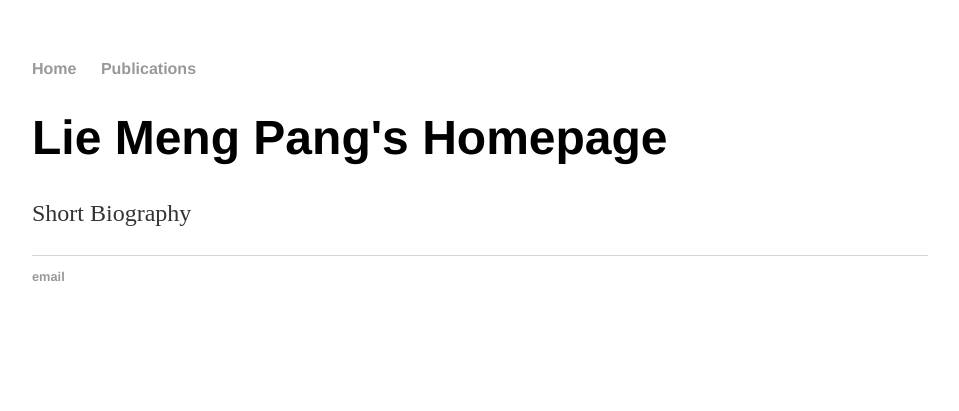
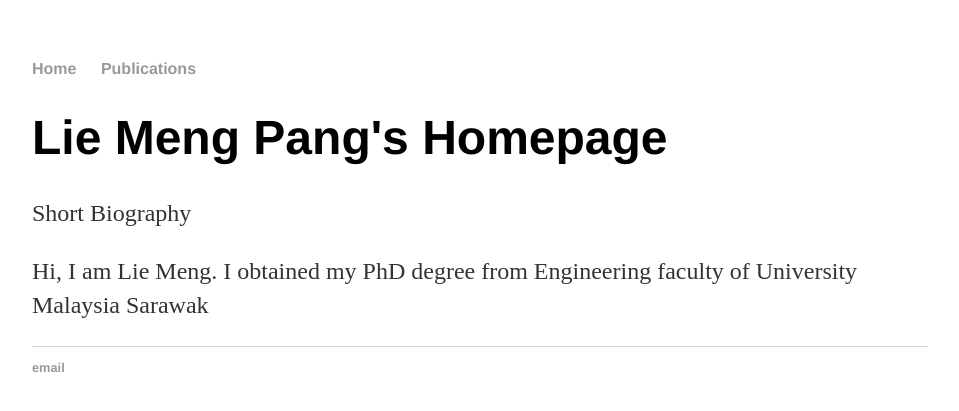
Before and after one commit to lymin1206/test.github.io, a Jekyll site: the page index.html, which Jekyll copies as it is, in a window 1280 px wide. Shown: the top 411 px of the page, without its empty margins (160-1119 px from the left). Built offline with Jekyll 4.4.1, drawn with Linux system fonts in a browser that asks for light colours.

Commit message:
Update index.html

```diff
--- a/index.html
+++ b/index.html
@@ -16,6 +16,7 @@
     		<div class="blurb">
         		<h1>Lie Meng Pang's Homepage</h1>
 				<p>    Short Biography</p>
+				<p> Hi, I am Lie Meng. I obtained my PhD degree from Engineering faculty of University Malaysia Sarawak </p>
     		</div><!-- /.blurb -->
 		</div><!-- /.container -->
 		<footer>
```
